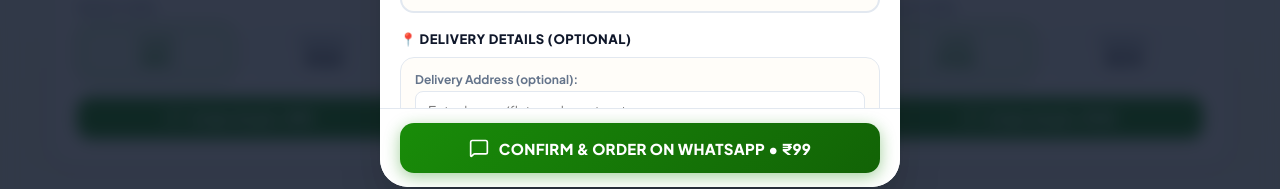
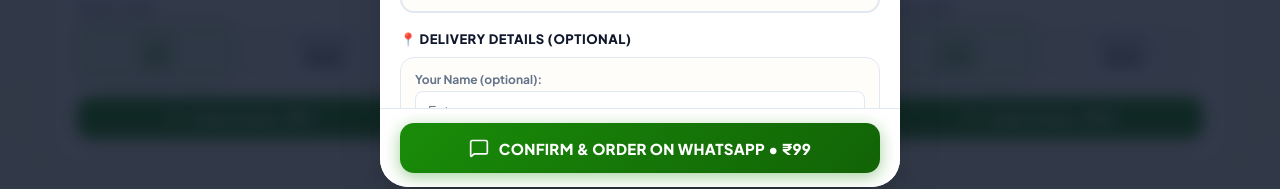
Before and after one commit to sayedmohdanas/Zukas_kitchen_spinner, a React (Vite) app: page / in a window 1280 px wide. Both pictures are taken after a click on the element 240 px from the left and 1409 px from the top of the page. Shown: the part 1582-1771 px from the top of the page. Built offline with nearby package versions, Linux system fonts and the light colour scheme; no server answers; the database is empty.

Commit message:
feat: add optional customer name field in pizza order modal delivery details

```diff
--- a/src/components/PizzaOrderModal.jsx
+++ b/src/components/PizzaOrderModal.jsx
@@ -8,6 +8,7 @@
   const [hasExtraCheese, setHasExtraCheese] = useState(false);
 
   // Delivery details state (optional)
+  const [customerName, setCustomerName] = useState("");
   const [deliveryAddress, setDeliveryAddress] = useState("");
   const [landmark, setLandmark] = useState("");
   const [isLocating, setIsLocating] = useState(false);
@@ -101,6 +102,7 @@
       size: sizeLabel,
       extraCheese: hasExtraCheese,
       totalPrice,
+      hasName: Boolean(customerName.trim()),
       hasAddress: Boolean(deliveryAddress.trim()),
       hasLocation: Boolean(locationUrl.trim()),
     });
@@ -112,6 +114,7 @@
       hasExtraCheese,
       extraCheesePrice,
       totalPrice,
+      customerName,
       deliveryAddress,
       landmark,
       locationUrl,
@@ -213,6 +216,21 @@
             <label className="order-group-label">📍 Delivery Details (Optional)</label>
 
             <div className="delivery-inputs-container">
+              {/* Customer Name Input (Optional) */}
+              <div className="input-field-group">
+                <label htmlFor="customer-name-input" className="input-sublabel">
+                  Your Name (optional):
+                </label>
+                <input
+                  type="text"
+                  id="customer-name-input"
+                  className="modal-text-input"
+                  placeholder="Enter your name..."
+                  value={customerName}
+                  onChange={(e) => setCustomerName(e.target.value)}
+                />
+              </div>
+
               {/* Manual Address Input */}
               <div className="input-field-group">
                 <label htmlFor="delivery-address-input" className="input-sublabel">
@@ -323,6 +341,13 @@
             )}
 
             {/* Delivery Details Summary Rows */}
+            {customerName.trim() && (
+              <div className="summary-row">
+                <span>Name:</span>
+                <span>{customerName.trim()}</span>
+              </div>
+            )}
+
             {deliveryAddress.trim() && (
               <div className="summary-row">
                 <span>Address:</span>
--- a/src/utils/whatsapp.js
+++ b/src/utils/whatsapp.js
@@ -40,6 +40,7 @@
   hasExtraCheese,
   extraCheesePrice = 25,
   totalPrice,
+  customerName = "",
   deliveryAddress = "",
   landmark = "",
   locationUrl = "",
@@ -48,13 +49,22 @@
   const sizeLabel = size === "small" ? "Small" : "Medium";
   const extraCheeseText = hasExtraCheese ? `Yes (+₹${extraCheesePrice})` : "No";
 
+  let greeting = "Hi Zukas Kitchen! 🍕";
+  const nameTrimmed = String(customerName || "").trim();
+  if (nameTrimmed) {
+    greeting = `Hi Zukas Kitchen! I'm ${nameTrimmed} 🍕`;
+  }
+
   let deliverySection = "";
   const addressTrimmed = String(deliveryAddress || "").trim();
   const landmarkTrimmed = String(landmark || "").trim();
   const urlTrimmed = String(locationUrl || "").trim();
 
-  if (addressTrimmed || landmarkTrimmed || urlTrimmed) {
+  if (nameTrimmed || addressTrimmed || landmarkTrimmed || urlTrimmed) {
     deliverySection = "\n\n📍 Delivery Details:";
+    if (nameTrimmed) {
+      deliverySection += `\nName: ${nameTrimmed}`;
+    }
     if (addressTrimmed) {
       deliverySection += `\nAddress: ${addressTrimmed}`;
     }
@@ -66,7 +76,7 @@
     }
   }
 
-  const messageText = `Hi Zukas Kitchen! 🍕\n\nI'd like to order:\n\nPizza: ${pizzaName}\nSize: ${sizeLabel}\nPizza Price: ₹${basePrice}\nExtra Cheese: ${extraCheeseText}\n\nTotal: ₹${totalPrice}${deliverySection}\n\nPlease confirm my order. Thank you!`;
+  const messageText = `${greeting}\n\nI'd like to order:\n\nPizza: ${pizzaName}\nSize: ${sizeLabel}\nPizza Price: ₹${basePrice}\nExtra Cheese: ${extraCheeseText}\n\nTotal: ₹${totalPrice}${deliverySection}\n\nPlease confirm my order. Thank you!`;
 
   return `https://wa.me/${number}?text=${encodeURIComponent(messageText)}`;
 };
```
